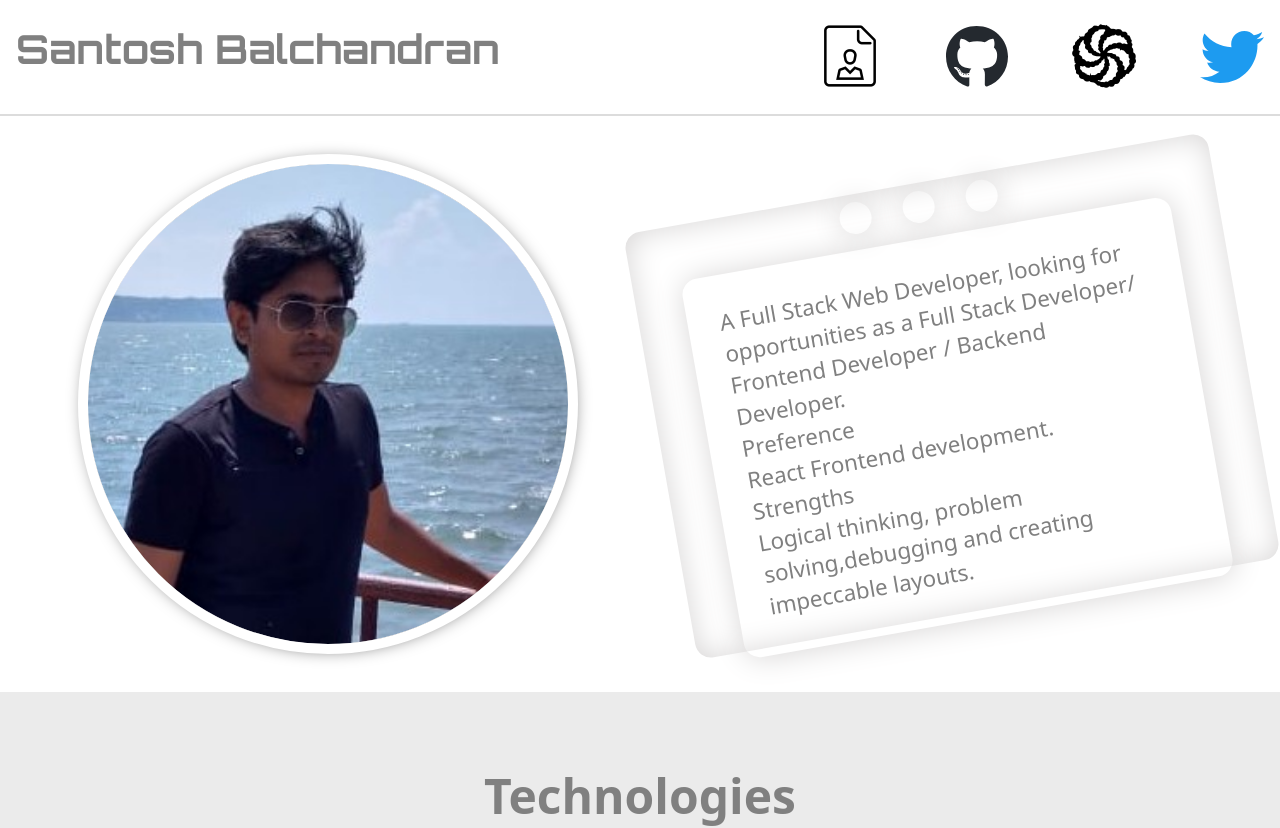
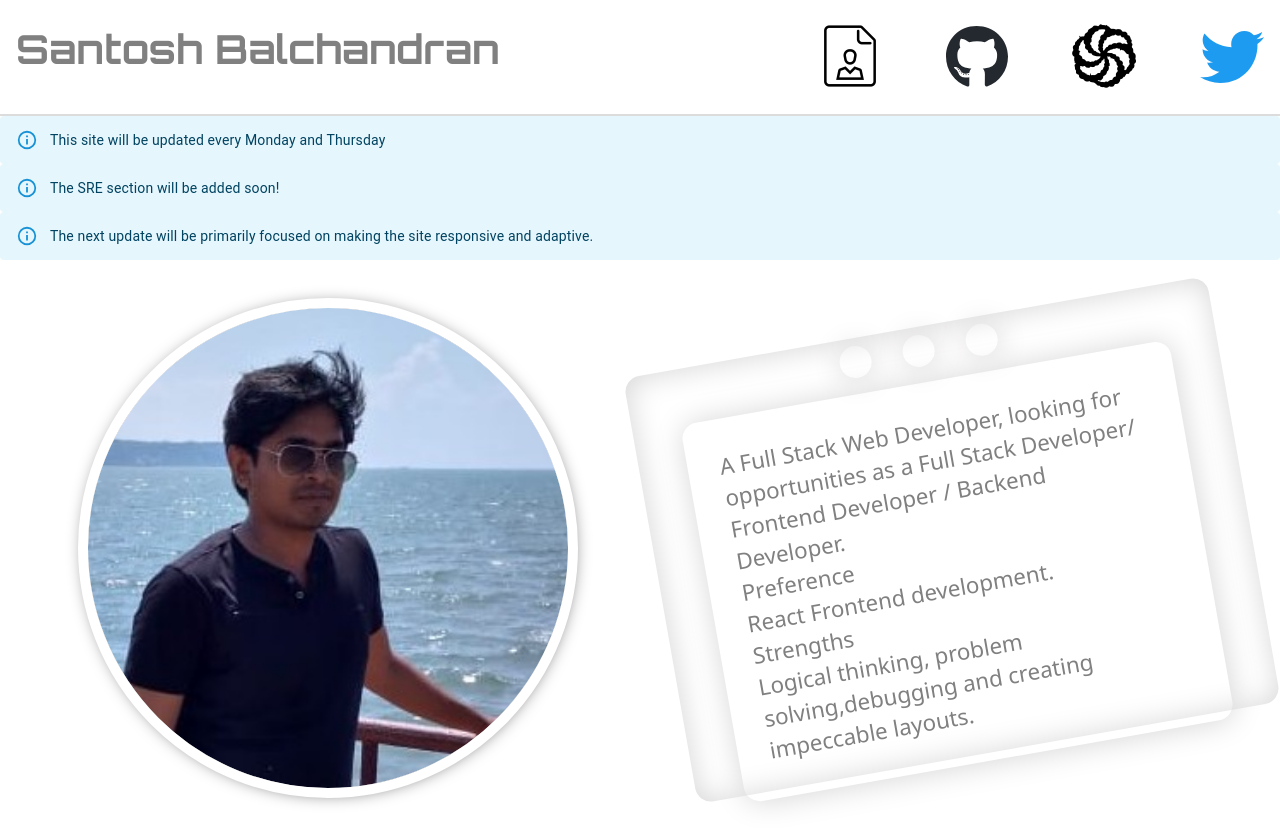
Before and after one commit to sanbal13/Portfolio, a React (Create React App) app: page / in a window 1280 px wide. Shown: the top 828 px of the page. Built offline with nearby package versions, Linux system fonts and the light colour scheme.

Commit message:
Create UpdatesInfo Component

```diff
--- a/src/components/App.js
+++ b/src/components/App.js
@@ -6,6 +6,7 @@ import Projects from './Projects';
 import HeroCode from './HeroCode';
 import Navigation from './Navigation';
 import './style.css';
+import UpdatesInfo from './UpdatesInfo';
 
 function App() {
   return (
@@ -14,7 +15,7 @@ function App() {
         <ProjectMenu />
       </Box> */}
       <Navigation />
-
+      <UpdatesInfo />
       <Grid container spacing={0}>
         {/* Hero Section contains an image and a para */}
         <Grid item xs={12}>
--- /dev/null
+++ b/src/components/UpdatesInfo.js
@@ -0,0 +1,11 @@
+import { Alert } from "@mui/material";
+function UpdatesInfo() {
+    return (<>
+        <Alert severity="info">This site will be updated every Monday and Thursday</Alert>
+        <Alert severity="info">The SRE section will be added soon!</Alert>
+        <Alert severity="info">The next update will be primarily focused on making the site responsive and adaptive.</Alert>
+        </>
+    );
+}
+
+export default UpdatesInfo;
```
